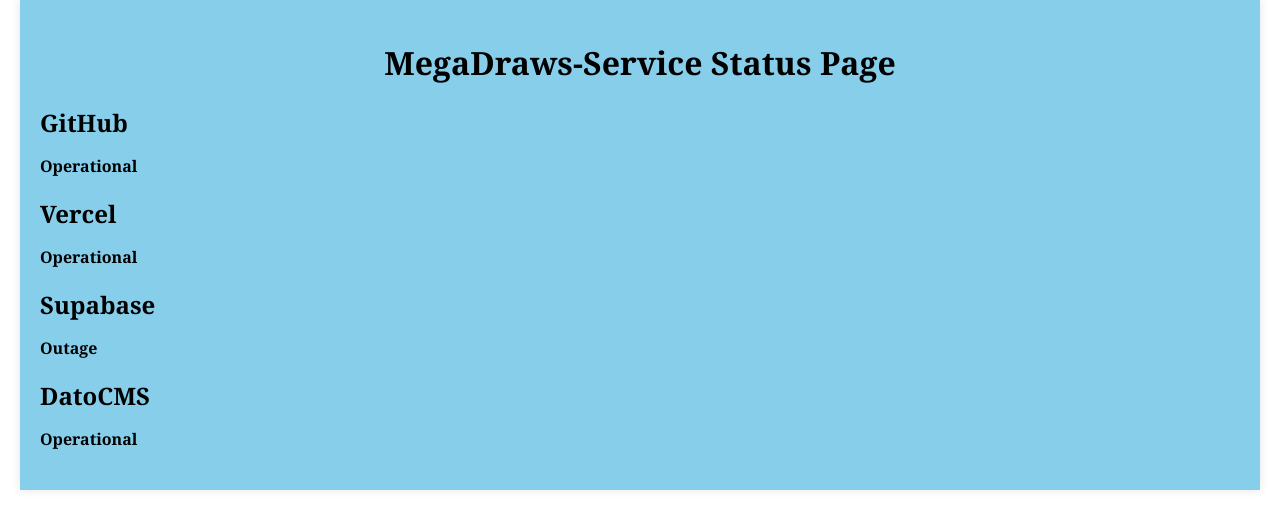
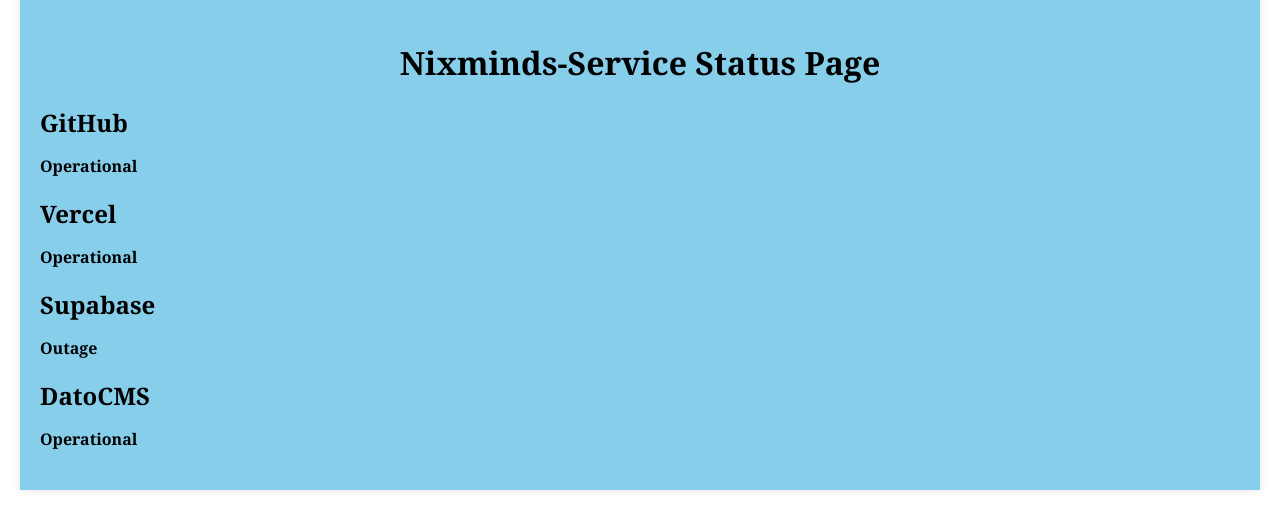
Before and after one commit to arifsadiq/sample-status-page, a plain HTML site: page index.html in a window 1280 px wide. Drawn offline with Linux system fonts and the light colour scheme.

Commit message:
my simple status page

```diff
--- a/index.html
+++ b/index.html
@@ -8,7 +8,7 @@
 </head>
 <body>
     <div class="status-container">
-        <h1>MegaDraws-Service Status Page</h1>
+        <h1>Nixminds-Service Status Page</h1>
         <div class="service">
             <h2>GitHub</h2>
             <p class="status" id="serviceA-status">Loading...</p>
```
